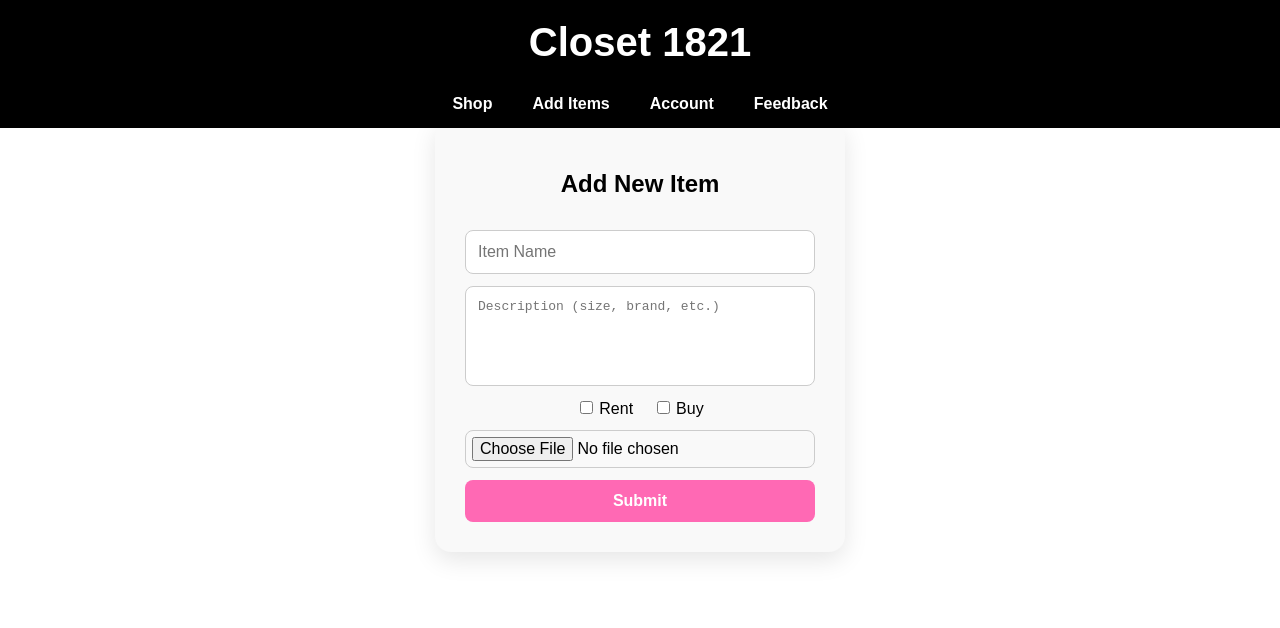
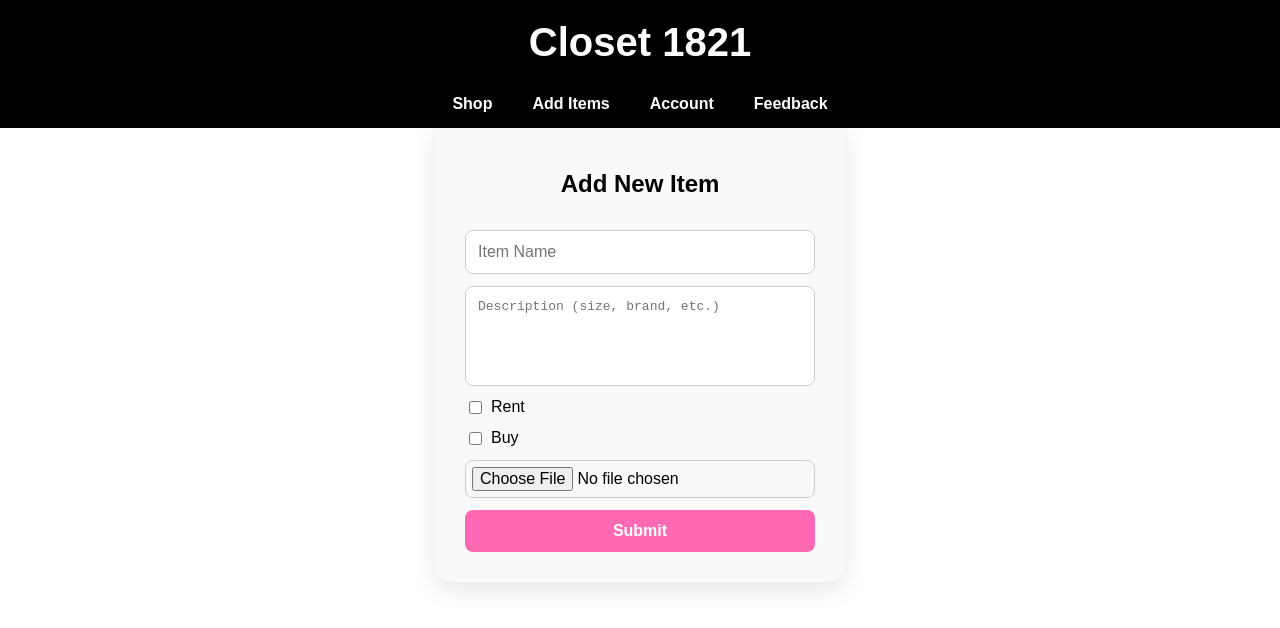
Before and after one commit to chloen3/Closet-Project, a React (Create React App) app in the folder frontend/: page /add in a window 1280 px wide. Shown: the top 628 px of the page. Built offline with nearby package versions, Linux system fonts and the light colour scheme.

Commit message:
made X button in account bigger, trying to fix focus areas and rent/buy buttons

```diff
--- a/frontend/src/pages/Account.js
+++ b/frontend/src/pages/Account.js
@@ -103,7 +103,7 @@ const btnStyle = {
   right: '10px',
   background: 'transparent',
   border: 'none',
-  fontSize: '20px',
+  fontSize: '40px',
   cursor: 'pointer',
   color: '#FF69B4',
   transition: 'color 0.2s ease'
--- a/frontend/src/pages/AddItem.js
+++ b/frontend/src/pages/AddItem.js
@@ -1,4 +1,4 @@
-import { useState } from 'react';
+import { useState, useEffect } from 'react';
 import NavBar from '../components/NavBar';
 import { useNavigate } from 'react-router-dom';
 
@@ -15,6 +15,27 @@ function AddItem() {
   const [isBuy, setIsBuy] = useState(false);
 
   const navigate = useNavigate();
+
+  useEffect(() => {
+    const handleFocusIn = e => {
+      if (e.target.tagName === 'INPUT' || e.target.tagName === 'TEXTAREA') {
+        e.target.style.borderColor = '#FF69B4';
+        e.target.style.boxShadow = '0 0 0 2px rgba(255, 105, 180, 0.2)';
+      }
+    };
+    const handleFocusOut = e => {
+      if (e.target.tagName === 'INPUT' || e.target.tagName === 'TEXTAREA') {
+        e.target.style.borderColor = '#ccc';
+        e.target.style.boxShadow = 'none';
+      }
+    };
+    document.addEventListener('focusin', handleFocusIn);
+    document.addEventListener('focusout', handleFocusOut);
+    return () => {
+      document.removeEventListener('focusin', handleFocusIn);
+      document.removeEventListener('focusout', handleFocusOut);
+    };
+  }, []);
 
   const handleChange = e => {
     const { name, value } = e.target;
@@ -65,42 +86,68 @@ function AddItem() {
             style={{ ...inputStyle, height: '100px', resize: 'none' }}
           />
 
-          <div style={{ display: 'flex', justifyContent: 'center', gap: '20px' }}>
-            <label>
+          {isRent && (
+            <div style={checkboxRowStyle}>
+              <label style={checkboxLabelStyle}>
                 <input
                   type="checkbox"
                   checked={isRent}
                   onChange={() => setIsRent(prev => !prev)}
-                style={{ marginRight: '6px' }}
+                  style={checkboxStyle}
                 />
                 Rent
               </label>
-            <label>
-              <input
-                type="checkbox"
-                checked={isBuy}
-                onChange={() => setIsBuy(prev => !prev)}
-                style={{ marginRight: '6px' }}
-              />
-              Buy
-            </label>
-          </div>
-
-          {isRent && (
               <input
                 placeholder="Rent Price"
                 name="rent_price"
                 onChange={handleChange}
                 style={inputStyle}
               />
+            </div>
           )}
+
+          {!isRent && (
+            <label style={checkboxLabelStyle}>
+              <input
+                type="checkbox"
+                checked={isRent}
+                onChange={() => setIsRent(prev => !prev)}
+                style={checkboxStyle}
+              />
+              Rent
+            </label>
+          )}
+
           {isBuy && (
+            <div style={checkboxRowStyle}>
+              <label style={checkboxLabelStyle}>
+                <input
+                  type="checkbox"
+                  checked={isBuy}
+                  onChange={() => setIsBuy(prev => !prev)}
+                  style={checkboxStyle}
+                />
+                Buy
+              </label>
               <input
                 placeholder="Buy Price"
                 name="buy_price"
                 onChange={handleChange}
                 style={inputStyle}
               />
+            </div>
+          )}
+
+          {!isBuy && (
+            <label style={checkboxLabelStyle}>
+              <input
+                type="checkbox"
+                checked={isBuy}
+                onChange={() => setIsBuy(prev => !prev)}
+                style={checkboxStyle}
+              />
+              Buy
+            </label>
           )}
 
           <input
@@ -155,18 +202,26 @@ const inputStyle = {
   boxSizing: 'border-box'
 };
 
-document.addEventListener('focusin', (e) => {
-  if (e.target.tagName === 'INPUT' || e.target.tagName === 'TEXTAREA') {
-    e.target.style.borderColor = '#FF69B4';
-    e.target.style.boxShadow = '0 0 0 2px rgba(255, 105, 180, 0.2)';
-  }
-});
-document.addEventListener('focusout', (e) => {
-  if (e.target.tagName === 'INPUT' || e.target.tagName === 'TEXTAREA') {
-    e.target.style.borderColor = '#ccc';
-    e.target.style.boxShadow = 'none';
-  }
-});
+const checkboxRowStyle = {
+  display: 'flex',
+  alignItems: 'center',
+  gap: '12px',
+  justifyContent: 'flex-start'
+};
+
+const checkboxLabelStyle = {
+  display: 'flex',
+  alignItems: 'center',
+  gap: '6px',
+  fontSize: '1em',
+  fontWeight: '500',
+  cursor: 'pointer'
+};
+
+const checkboxStyle = {
+  accentColor: '#FF69B4',
+  cursor: 'pointer'
+};
 
 const buttonStyle = {
   padding: '12px',
--- a/frontend/src/pages/Feedback.js
+++ b/frontend/src/pages/Feedback.js
@@ -1,10 +1,31 @@
-import { useState } from 'react';
+import { useState, useEffect } from 'react';
 import NavBar from '../components/NavBar';
 import { useNavigate } from 'react-router-dom';
 
 function Feedback() {
   const [feedback, setFeedback] = useState('');
   const navigate = useNavigate();
+
+  useEffect(() => {
+    const handleFocusIn = e => {
+      if (e.target.tagName === 'INPUT' || e.target.tagName === 'TEXTAREA') {
+        e.target.style.borderColor = '#FF69B4';
+        e.target.style.boxShadow = '0 0 0 2px rgba(255, 105, 180, 0.2)';
+      }
+    };
+    const handleFocusOut = e => {
+      if (e.target.tagName === 'INPUT' || e.target.tagName === 'TEXTAREA') {
+        e.target.style.borderColor = '#ccc';
+        e.target.style.boxShadow = 'none';
+      }
+    };
+    document.addEventListener('focusin', handleFocusIn);
+    document.addEventListener('focusout', handleFocusOut);
+    return () => {
+      document.removeEventListener('focusin', handleFocusIn);
+      document.removeEventListener('focusout', handleFocusOut);
+    };
+  }, []);
 
   const handleSubmit = e => {
     e.preventDefault();
@@ -26,7 +47,7 @@ function Feedback() {
   return (
     <>
       <NavBar />
-      <main style={{ padding: '150px 20px' }}>
+      <main style={containerStyle}>
         <form onSubmit={handleSubmit} style={formStyle}>
           <label><strong>We'd love your feedback!</strong></label>
           <textarea
@@ -35,28 +56,32 @@ function Feedback() {
             placeholder="Tell us how we can improve the website or features you'd like to see..."
             style={textAreaStyle}
           />
-          <button type="submit" style={buttonStyle}>Submit</button>
+          <button
+            type="submit"
+            style={buttonStyle}
+            onMouseEnter={e => e.currentTarget.style.backgroundColor = '#FF1493'}
+            onMouseLeave={e => e.currentTarget.style.backgroundColor = '#FF69B4'}
+          >
+            Submit
+          </button>
         </form>
       </main>
     </>
   );
 }
 
-document.addEventListener('focusin', (e) => {
-    if (e.target.tagName === 'INPUT' || e.target.tagName === 'TEXTAREA') {
-      e.target.style.borderColor = '#FF69B4';
-      e.target.style.boxShadow = '0 0 0 2px rgba(255, 105, 180, 0.2)';
-    }
-  });
-  document.addEventListener('focusout', (e) => {
-    if (e.target.tagName === 'INPUT' || e.target.tagName === 'TEXTAREA') {
-      e.target.style.borderColor = '#ccc';
-      e.target.style.boxShadow = 'none';
-    }
-  });
+const containerStyle = {
+  display: 'flex',
+  justifyContent: 'center',
+  alignItems: 'flex-start',
+  minHeight: '100vh',
+  paddingTop: '120px',
+  backgroundColor: '#fff'
+};
 
 const formStyle = {
   maxWidth: '600px',
+  width: '100%',
   margin: '0 auto',
   display: 'flex',
   flexDirection: 'column',
@@ -64,7 +89,8 @@ const formStyle = {
   backgroundColor: '#fff',
   padding: '30px',
   borderRadius: '15px',
-  boxShadow: '0 10px 20px rgba(0,0,0,0.1)'
+  boxShadow: '0 10px 20px rgba(0,0,0,0.1)',
+  textAlign: 'center'
 };
 
 const textAreaStyle = {
@@ -73,7 +99,10 @@ const textAreaStyle = {
   borderRadius: '8px',
   border: '1px solid #ccc',
   resize: 'none',
-  fontSize: '16px'
+  fontSize: '16px',
+  outline: 'none',
+  transition: 'border-color 0.3s ease, box-shadow 0.3s ease',
+  boxSizing: 'border-box'
 };
 
 const buttonStyle = {
@@ -84,7 +113,8 @@ const buttonStyle = {
   padding: '12px 20px',
   cursor: 'pointer',
   fontWeight: 'bold',
-  fontSize: '16px'
+  fontSize: '16px',
+  transition: 'background-color 0.3s ease'
 };
 
 export default Feedback;
```
Lines whose indentation alone changed are shown as unchanged.
